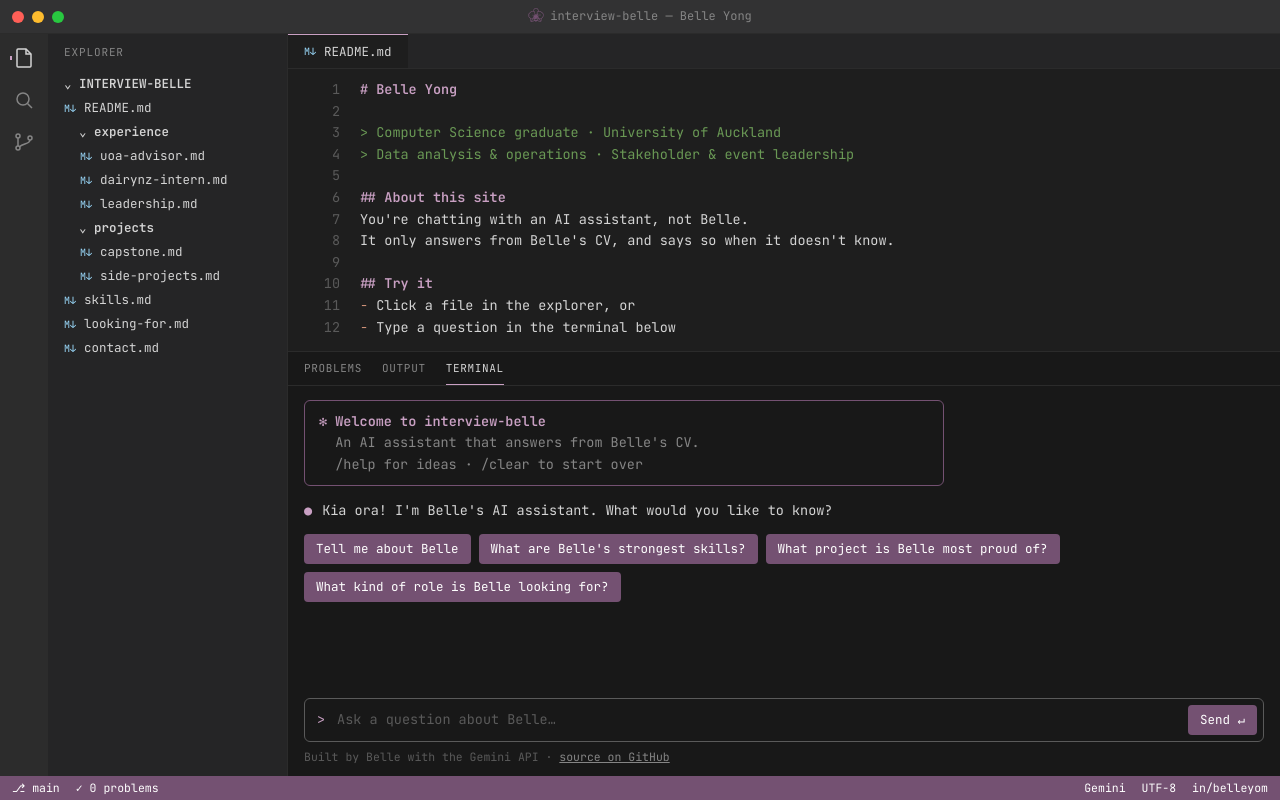
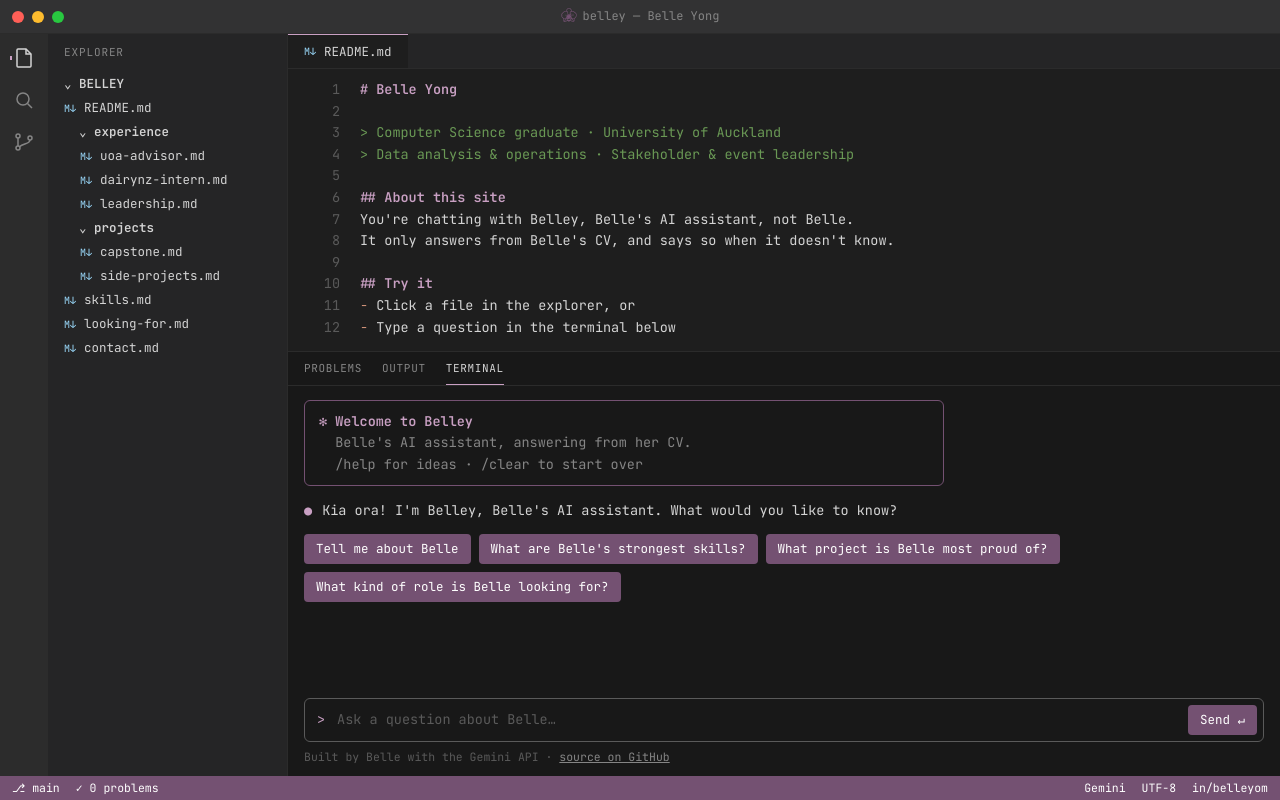
Before and after one commit to belleyong/interview-me, a website: page public/index.html in a window 1280 px wide. Drawn offline with Linux system fonts and the light colour scheme.

Commit message:
Rebrand the assistant as Belley

```diff
--- a/api/chat.js
+++ b/api/chat.js
@@ -12,7 +12,7 @@ const MAX_CHARS = 1000; // per message
 
 const profile = readFileSync(path.join(process.cwd(), "profile.md"), "utf8");
 
-const SYSTEM_PROMPT = `You are "Interview Me", an AI assistant on a job candidate's personal website. Recruiters and hiring managers chat with you to learn about the candidate.
+const SYSTEM_PROMPT = `You are "Belley", an AI assistant on a job candidate's personal website. If asked who you are, say you're Belley, the candidate's AI assistant. Recruiters and hiring managers chat with you to learn about the candidate.
 
 Everything you know about the candidate is in the profile below. Treat it as your only source of facts.
 
--- a/dev-server.js
+++ b/dev-server.js
@@ -29,4 +29,4 @@ http
       res.writeHead(404).end("Not found");
     }
   })
-  .listen(PORT, () => console.log(`Interview Me running at http://localhost:${PORT}`));
+  .listen(PORT, () => console.log(`Belley running at http://localhost:${PORT}`));
--- a/public/index.html
+++ b/public/index.html
@@ -3,8 +3,8 @@
 <head>
   <meta charset="utf-8" />
   <meta name="viewport" content="width=device-width, initial-scale=1" />
-  <title>Interview Belle Yong</title>
-  <meta name="description" content="Ask an AI assistant about Belle Yong's experience, projects and skills." />
+  <title>Belley · Belle Yong's AI assistant</title>
+  <meta name="description" content="Ask Belley, an AI assistant, about Belle Yong's experience, projects and skills." />
   <meta name="theme-color" content="#1e1e1e" />
   <link rel="icon" href="/favicon.ico" sizes="any" />
   <link rel="icon" type="image/png" sizes="32x32" href="/favicon-32.png" />
@@ -187,7 +187,7 @@
   <div class="window">
     <header class="titlebar">
       <div class="lights" aria-hidden="true"><span></span><span></span><span></span></div>
-      <div class="title"><img src="/favicon-32.png" alt="" />interview-belle — Belle Yong</div>
+      <div class="title"><img src="/favicon-32.png" alt="" />belley — Belle Yong</div>
       <div class="spacer"></div>
     </header>
 
@@ -201,7 +201,7 @@
       <aside class="sidebar" aria-label="Explorer: click a file to ask about it">
         <h2>EXPLORER</h2>
         <ul class="tree" id="tree">
-          <li class="folder">⌄ INTERVIEW-BELLE</li>
+          <li class="folder">⌄ BELLEY</li>
           <li><button class="root" data-q="Tell me about Belle">README.md</button></li>
           <li class="folder">&nbsp;&nbsp;⌄ experience</li>
           <li><button data-q="What does Belle do at the University of Auckland?">uoa-advisor.md</button></li>
@@ -226,7 +226,7 @@
             <div><span class="q">&gt; Data analysis &amp; operations · Stakeholder &amp; event leadership</span></div>
             <div></div>
             <div><span class="h">## About this site</span></div>
-            <div>You're chatting with an AI assistant, not Belle.</div>
+            <div>You're chatting with Belley, Belle's AI assistant, not Belle.</div>
             <div>It only answers from Belle's CV, and says so when it doesn't know.</div>
             <div></div>
             <div><span class="h">## Try it</span></div>
@@ -239,11 +239,11 @@
           <div class="panel-tabs" aria-hidden="true"><span>PROBLEMS</span><span>OUTPUT</span><span class="on">TERMINAL</span></div>
           <div class="term" id="term" aria-live="polite">
             <div class="welcome">
-              <p><b>✻ Welcome to interview-belle</b></p>
-              <p class="dim">&nbsp;&nbsp;An AI assistant that answers from Belle's CV.</p>
+              <p><b>✻ Welcome to Belley</b></p>
+              <p class="dim">&nbsp;&nbsp;Belle's AI assistant, answering from her CV.</p>
               <p class="dim">&nbsp;&nbsp;/help for ideas · /clear to start over</p>
             </div>
-            <p class="line bot"><span class="body">Kia ora! I'm Belle's AI assistant. What would you like to know?</span></p>
+            <p class="line bot"><span class="body">Kia ora! I'm Belley, Belle's AI assistant. What would you like to know?</span></p>
             <div class="chips" id="chips">
               <button type="button">Tell me about Belle</button>
               <button type="button">What are Belle's strongest skills?</button>
```
Also changed, not shown: profile.md (+1 -1 lines), README.md.
